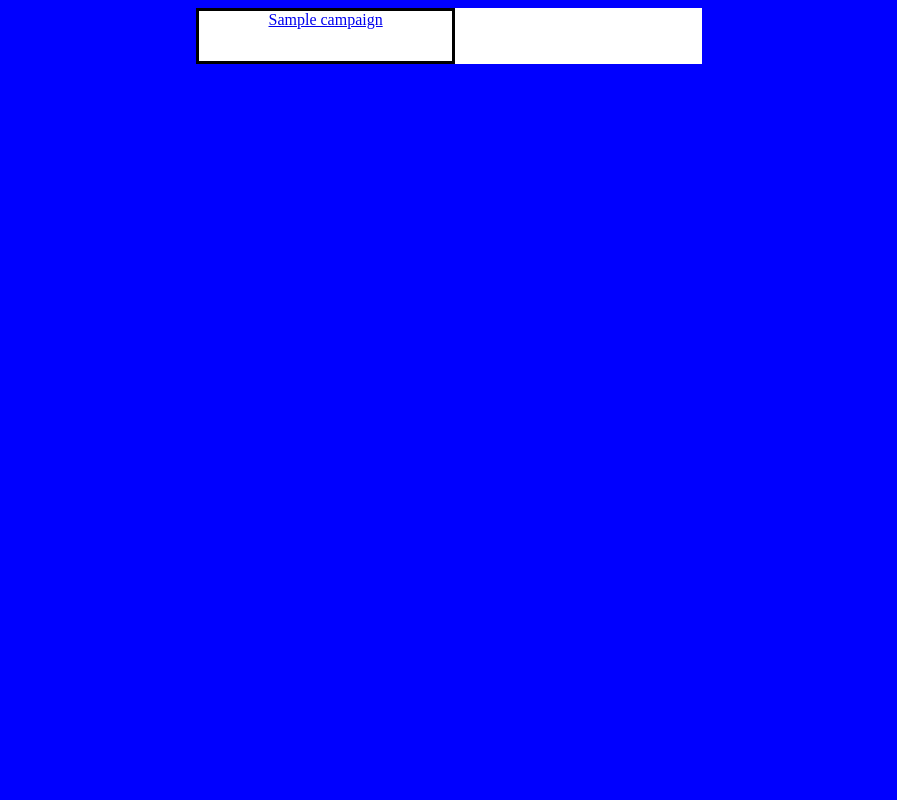
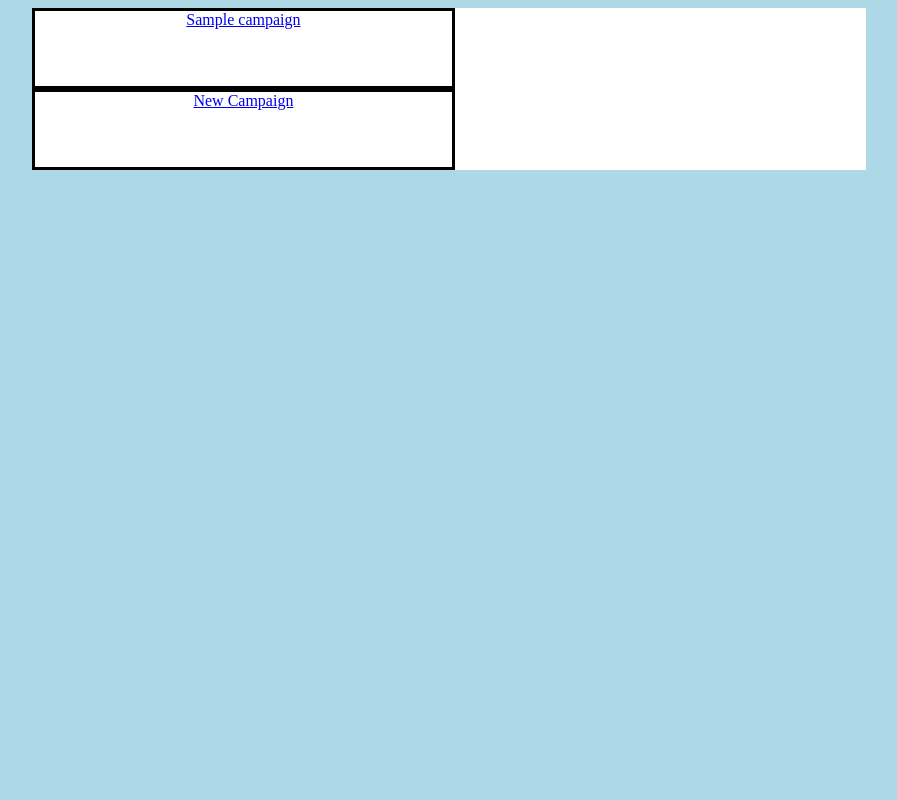
Before and after one commit to TwinHits/sessions, a Django app: page /sessions/ in a window 1280 px wide. Shown: the whole page, without its empty margins (191-1088 px from the left). Run offline with Django 3.2, Linux system fonts and the light colour scheme; tables that the repository leaves empty hold one stand-in row (values such as "Sample post"); parts of the project's set-up code (start-up, migrations or seed data) failed here and were passed over.

Commit message:
Added campaign_new view, url, and template

```diff
--- a/ttgsessions/static/css/sessions.css
+++ b/ttgsessions/static/css/sessions.css
@@ -1,9 +1,9 @@
 body {
-	background-color: blue;
+	background-color: lightblue;
 }
 
 .wrapper {
-	width: 40%;
+	width: 66%;
 	margin-left: auto;
 	margin-right: auto;
 	background-color: white;
@@ -13,5 +13,5 @@ body {
 	text-align: center;
 	border: 3px solid black;
 	width: 50%;
-	min-height: 50px;
+	min-height: 75px;
 }
--- /dev/null
+++ b/ttgsessions/templates/sessions/campaign_new.html
@@ -0,0 +1,5 @@
+{% extends "sessions/base.html" %}
+
+{% block content %}
+<div>New Campaign Form</div>
+{% endblock %}
--- a/ttgsessions/templates/sessions/home.html
+++ b/ttgsessions/templates/sessions/home.html
@@ -1,6 +1,11 @@
 {% extends "sessions/base.html" %}
 {% block content %}
 	{% for c in campaigns %}
-	<div class="box"><a href='{% url "ttgsessions.views.campaign_detail" pk=c.pk %}'>{{ c.name }}</a></div>
+	<div class="box">
+		<a href='{% url "ttgsessions.views.campaign_detail" pk=c.pk %}'>{{ c.name }}</a>
+	</div>
 	{% endfor %}
+	<div class="box">
+		<a href='{% url "ttgsessions.views.campaign_new" %}'>New Campaign</a>
+	</div>
 {% endblock content %}
--- a/ttgsessions/urls.py
+++ b/ttgsessions/urls.py
@@ -2,6 +2,7 @@ from django.conf.urls import url
 from . import views
 
 urlpatterns = [
-    url(r"^$", views.sessions_home, name="home"),
-    url(r"^/(?P<pk>[0-9]+)/$", views.campaign_detail, name="campaign_detail"),
+        url(r"^$", views.sessions_home, name="home"),
+        url(r"^(?P<pk>[0-9]+)/$", views.campaign_detail, name="campaign_detail"),
+        url(r"^new/$", views.campaign_new, name="campaign_new"),
     ]
--- a/ttgsessions/views.py
+++ b/ttgsessions/views.py
@@ -14,5 +14,8 @@ def sessions_home(request):
 def campaign_detail(request, pk):
     """Returns detail view of a campaign. This campaign is now the active campaign"""
     campaign = get_object_or_404(Campaign, pk=pk)
-    #active_campaign = campaign
+    #active_campaign = campaign?
     return render(request, "sessions/campaign_detail.html", {"campaign": campaign})
+
+def campaign_new(request):
+    return render(request, "sessions/campaign_new.html")
```
